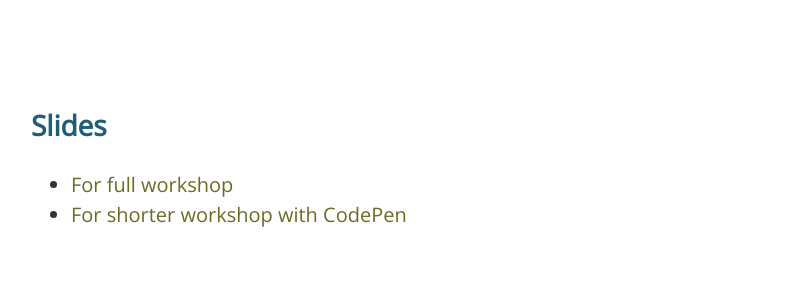
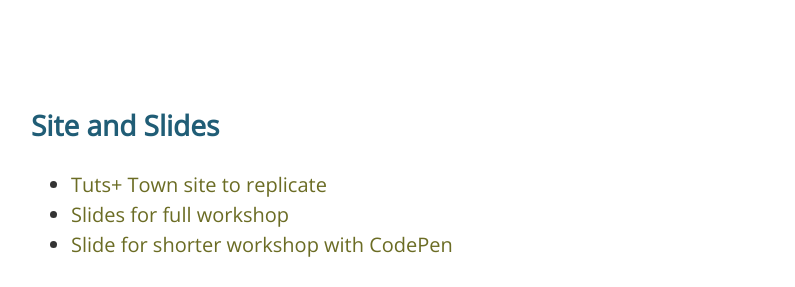
Before and after one commit to jonitrythall/tutsplustown, a plain HTML site: page reference.html in a window 1280 px wide. Shown: the part 439-726 px from the top of the page, without its empty margins (225-1020 px from the left). Drawn offline with nearby package versions, Linux system fonts and the light colour scheme.

Commit message:
adds links

```diff
--- a/reference.html
+++ b/reference.html
@@ -236,13 +236,16 @@
     <main class="main">
 
       <section>
-        <h2>Slides</h2>
+        <h2>Site and Slides</h2>
         <ul>
-          <li href="#">
-            <a>For full workshop</a>
+          <li>
+            <a href="http://tutsplustown.com/">Tuts+ Town site to replicate</a>
           </li>
           <li>
-            <a href="#">For shorter workshop with CodePen</a>
+            <a href="http://slides.com/jonibologna/deck#/">Slides for full workshop</a>
+          </li>
+          <li>
+            <a href="#">Slide for shorter workshop with CodePen</a>
           </li>
         </ul>
       </section>
```
